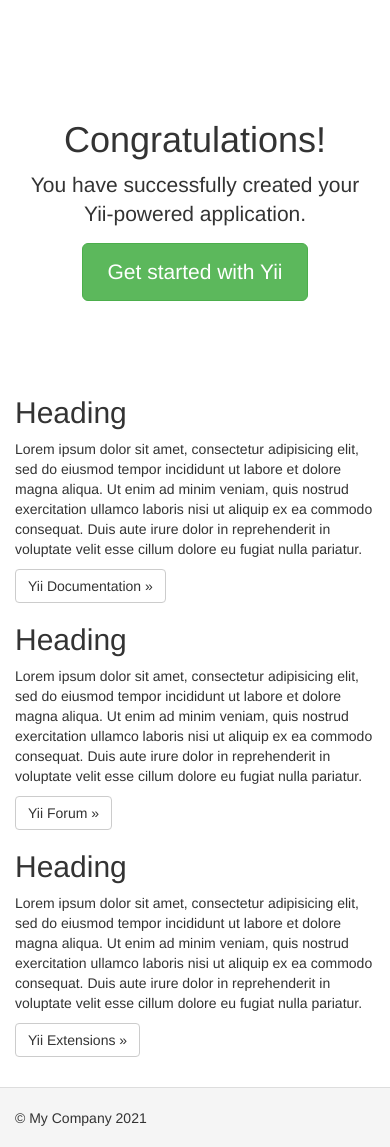
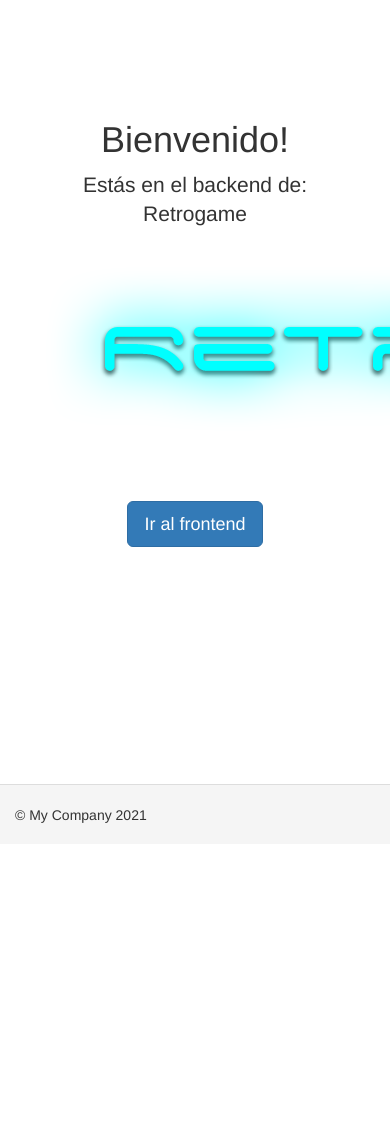
Before and after one commit to cmontero2/retrogame-projectYii, a Yii app: template views/site/index.php in a window 390 px wide; the page is wider, and only the part inside the window is pictured. After the commit the page ends 823 px from the top of that part, so only its background shows below. Run offline with PHP 8.4 and a stand-in for Yii, Linux system fonts and the light colour scheme; the template is opened without the code that fills it, so the values that code supplies are empty; some libraries are stand-ins or nearby versions.

Commit message:
pagina inicio cambiada

```diff
--- a/controllers/UsuariosController.php
+++ b/controllers/UsuariosController.php
@@ -124,4 +124,5 @@ class UsuariosController extends Controller
 
         throw new NotFoundHttpException('The requested page does not exist.');
     }
+
 }
--- a/models/Usuarios.php
+++ b/models/Usuarios.php
@@ -140,4 +140,5 @@ class Usuarios extends \yii\db\ActiveRecord
     {
         return $this->hasMany(UsuariosJuego::className(), ['usuario_id' => 'id']);
     }
+
 }
--- a/views/site/index.php
+++ b/views/site/index.php
@@ -7,45 +7,20 @@ $this->title = 'My Yii Application';
 <div class="site-index">
 
     <div class="jumbotron">
-        <h1>Congratulations!</h1>
+        <h1>Bienvenido!</h1>
 
-        <p class="lead">You have successfully created your Yii-powered application.</p>
+        <p class="lead">Estás en el backend de: Retrogame</p>
+        <img src="../../assets/img/logo-Retrogame.png"></img>
 
-        <p><a class="btn btn-lg btn-success" href="http://www.yiiframework.com">Get started with Yii</a></p>
     </div>
 
     <div class="body-content">
 
         <div class="row">
-            <div class="col-lg-4">
-                <h2>Heading</h2>
+            <div class="col-md-12" style="text-align:center">
 
-                <p>Lorem ipsum dolor sit amet, consectetur adipisicing elit, sed do eiusmod tempor incididunt ut labore et
-                    dolore magna aliqua. Ut enim ad minim veniam, quis nostrud exercitation ullamco laboris nisi ut aliquip
-                    ex ea commodo consequat. Duis aute irure dolor in reprehenderit in voluptate velit esse cillum dolore eu
-                    fugiat nulla pariatur.</p>
+            <p><a class="btn btn-lg btn-primary" href="http://alum1.iesfsl.org:4200/">Ir al frontend</a></p>
 
-                <p><a class="btn btn-default" href="http://www.yiiframework.com/doc/">Yii Documentation &raquo;</a></p>
-            </div>
-            <div class="col-lg-4">
-                <h2>Heading</h2>
-
-                <p>Lorem ipsum dolor sit amet, consectetur adipisicing elit, sed do eiusmod tempor incididunt ut labore et
-                    dolore magna aliqua. Ut enim ad minim veniam, quis nostrud exercitation ullamco laboris nisi ut aliquip
-                    ex ea commodo consequat. Duis aute irure dolor in reprehenderit in voluptate velit esse cillum dolore eu
-                    fugiat nulla pariatur.</p>
-
-                <p><a class="btn btn-default" href="http://www.yiiframework.com/forum/">Yii Forum &raquo;</a></p>
-            </div>
-            <div class="col-lg-4">
-                <h2>Heading</h2>
-
-                <p>Lorem ipsum dolor sit amet, consectetur adipisicing elit, sed do eiusmod tempor incididunt ut labore et
-                    dolore magna aliqua. Ut enim ad minim veniam, quis nostrud exercitation ullamco laboris nisi ut aliquip
-                    ex ea commodo consequat. Duis aute irure dolor in reprehenderit in voluptate velit esse cillum dolore eu
-                    fugiat nulla pariatur.</p>
-
-                <p><a class="btn btn-default" href="http://www.yiiframework.com/extensions/">Yii Extensions &raquo;</a></p>
             </div>
         </div>
 
--- a/views/usuarios/index.php
+++ b/views/usuarios/index.php
@@ -4,6 +4,7 @@ use yii\helpers\Html;
 use yii\grid\GridView;
 use yii\helpers\ArrayHelper;
 use app\models\Roles;
+use app\models\Usuarios;
 use yii\widgets\ActiveForm;
 
 /* @var $this yii\web\View */
@@ -23,6 +24,7 @@ $this->params['breadcrumbs'][] = $this->title;
                 echo Html::a('Crear Usuarios', ['create'], ['class' => 'btn btn-success']);
             }
         }
+
 
         /*
         $form = ActiveForm::begin();
```
Also changed, not shown: assets/img/logo-Retrogame.png (added).
